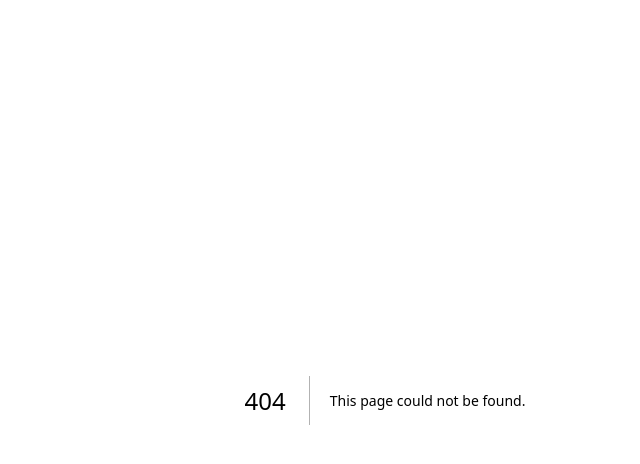
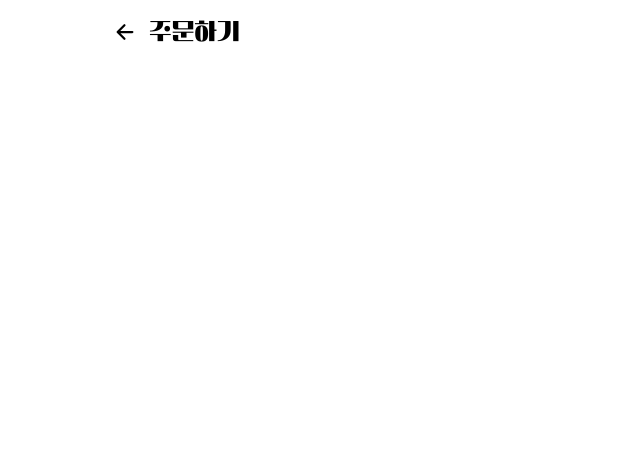
Before and after one commit to yourssu-summerthon-3/yoasobi-bbaddajeong-front, a Next.js app: page /result in a window 1280 px wide. Before the commit this address had no page. Shown: the top 464 px of the page, without its empty margins (255-895 px from the left). Built offline with nearby package versions, Linux system fonts and the light colour scheme.

Commit message:
feat: 검색 결과 페이지 TopBar 구현

```diff
--- /dev/null
+++ b/src/app/result/page.tsx
@@ -0,0 +1,9 @@
+import ResultTopBar from "@/components/ResultTopBar";
+
+export default function Result() {
+  return (
+    <div className="flex flex-col gap-4">
+      <ResultTopBar />
+    </div>
+  );
+}
--- /dev/null
+++ b/src/components/ResultTopBar.tsx
@@ -0,0 +1,18 @@
+"use client";
+
+import { ddag } from "@/app/layout";
+import { useRouter } from "next/navigation";
+import { IoArrowBack } from "react-icons/io5";
+
+export default function ResultTopBar() {
+  const router = useRouter();
+
+  return (
+    <nav className="flex h-16 items-center gap-1 px-5 py-2">
+      <button className="p-2" onClick={() => router.back()}>
+        <IoArrowBack className="h-6 w-6" />
+      </button>
+      <span className={`${ddag.variable} font-ddag text-2xl`}>주문하기</span>
+    </nav>
+  );
+}
```
